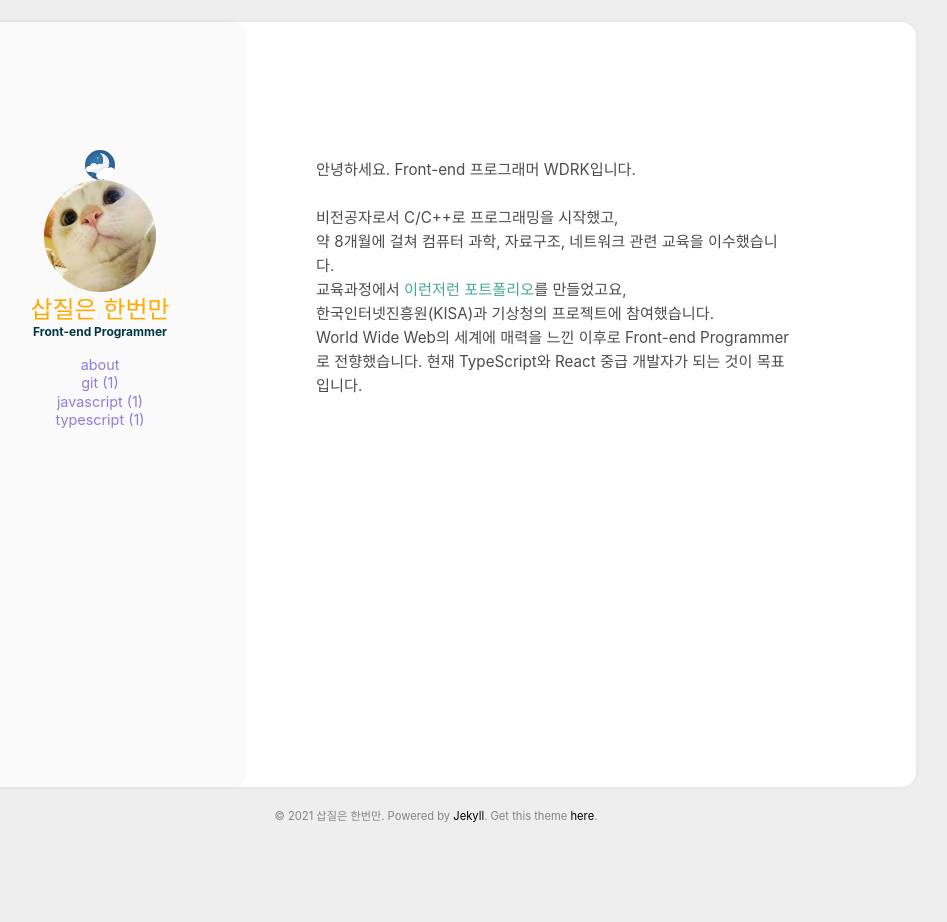
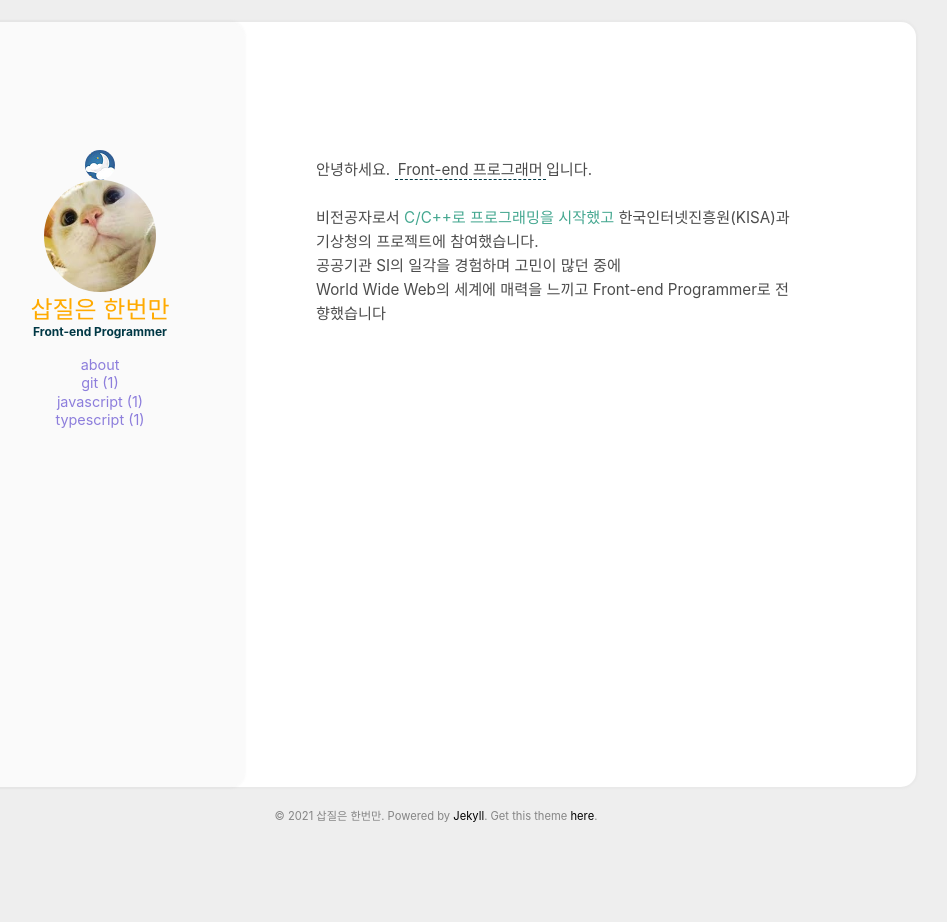
Before and after one commit to WDRK/wdrk.github.io, a Jekyll site: the page built from aboutme.html, in a window 1280 px wide. Shown: the whole page, without its empty margins (204-1151 px from the left). Built offline with Jekyll 4.4.1, drawn with Linux system fonts in a browser that asks for light colours.

Commit message:
Refactor: 수정 aboutme 내용
필요한 내용만 담아서 aboutme를 간결하게 구성

```diff
--- a/aboutme.html
+++ b/aboutme.html
@@ -5,18 +5,16 @@ layout: page
 <section class="aboutme">
   <div class="post_content">
     <p>
-      안녕하세요. Front-end 프로그래머 WDRK입니다.<br />
+      안녕하세요. <dfn info="WDRK">Front-end 프로그래머</dfn>입니다.<br />
       <br />
-      비전공자로서 C/C++로 프로그래밍을 시작했고,<br />
-      약 8개월에 걸쳐 컴퓨터 과학, 자료구조, 네트워크 관련 교육을
-      이수했습니다.<br />
-      교육과정에서
-      <a href="https://github.com/wdrk/CppPortfolio"> 이런저런 포트폴리오</a>를
-      만들었고요,<br />
+      비전공자로서
+      <a href="https://github.com/wdrk/CppPortfolio"
+        >C/C++로 프로그래밍을 시작했고</a
+      >
       한국인터넷진흥원(KISA)과 기상청의 프로젝트에 참여했습니다.<br />
-      World Wide Web의 세계에 매력을 느낀 이후로 Front-end Programmer로
-      전향했습니다. 현재 TypeScript와 React 중급 개발자가 되는 것이 목표입니다.
-      <br />
+      공공기관 SI의 일각을 경험하며 고민이 많던 중에<br />
+      World Wide Web의 세계에 매력을 느끼고 Front-end Programmer로
+      전향했습니다<br />
     </p>
   </div>
 </section>
```
